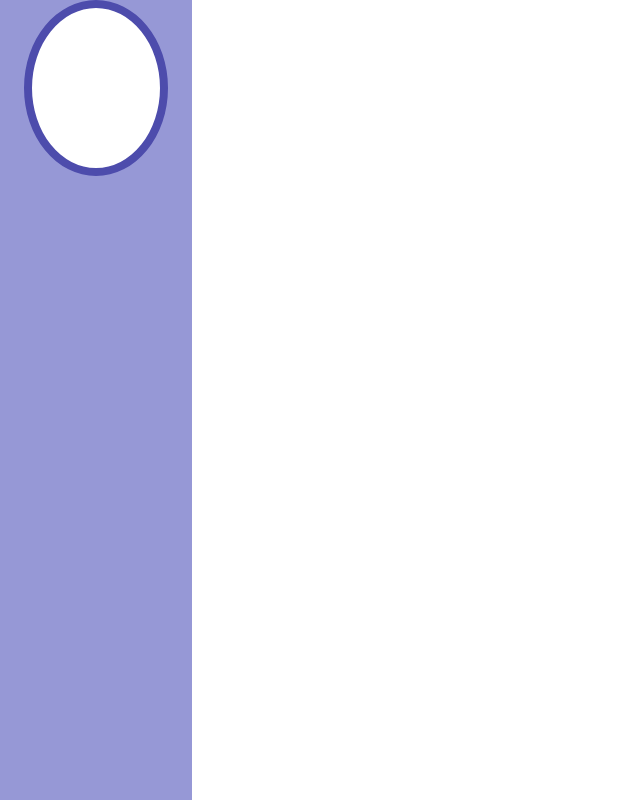
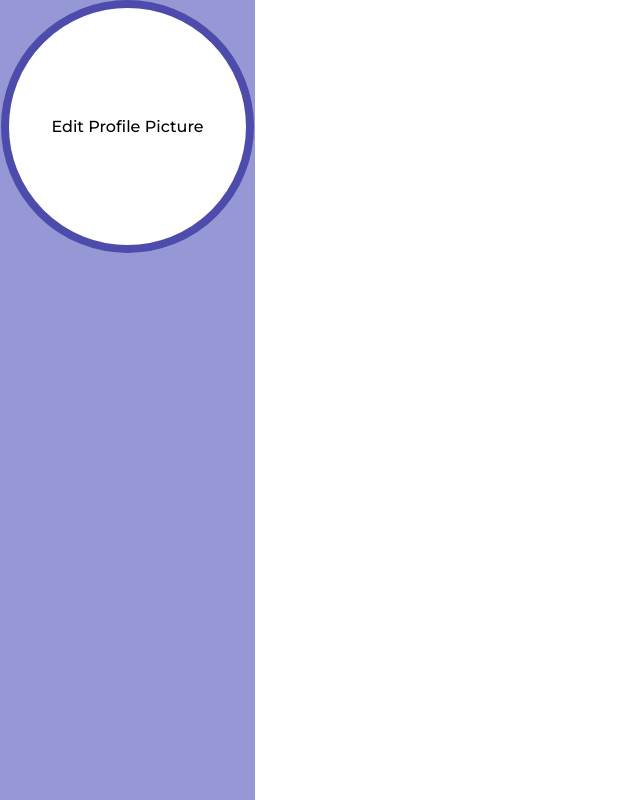
Before and after one commit to ASLGame/ASL-Web, a React (Create React App) app in the folder signy/: page /profile in a window 1280 px wide. Shown: the whole page, without its empty margins (0-640 px from the left). Built offline with nearby package versions, Linux system fonts and the light colour scheme.

Commit message:
Added temp profile picture editing, will need DB update probably

```diff
--- a/signy/src/features/profile/Profile.tsx
+++ b/signy/src/features/profile/Profile.tsx
@@ -1,17 +1,24 @@
 import { useAppDispatch } from "../../app/hooks";
 import styles from "./profile.module.css";
 import { ProfilePicture } from "./components/profilePicture/ProfilePicture";
+import { ChangeEvent, useState } from "react";
 
 export function Profile() {
   const dispatch = useAppDispatch();
+  const [profileImage, setProfileImage] = useState<string>("");
+  const [imageActive, setImageActive] = useState<boolean>(false);
 
   return (
     <section className={styles.container}>
       <div className={styles.left}>
-                <ProfilePicture />
+        <ProfilePicture
+          profileImage={profileImage}
+          setProfileImage={setProfileImage}
+          imageActive={imageActive}
+          setImageActive={setImageActive}
+        />
       </div>
-            <div className={styles.right}>
-            </div>
+      <div className={styles.right}></div>
     </section>
-    )
+  );
 }
--- a/signy/src/features/profile/components/profilePicture/ProfilePicture.tsx
+++ b/signy/src/features/profile/components/profilePicture/ProfilePicture.tsx
@@ -1,5 +1,43 @@
+import { ChangeEvent, useState } from "react";
 import styles from "./profilePicture.module.css";
 
-export function ProfilePicture() {
-  return <div className={styles.profile_circle}></div>;
+interface ProfilePictureProps {
+  profileImage: string;
+  imageActive: boolean;
+  setProfileImage: (values: string) => void;
+  setImageActive: (values: boolean) => void;
 }
+
+export function ProfilePicture(props: ProfilePictureProps) {
+  let { profileImage, imageActive} = props;
+  let editLabel;
+
+  const onImageChange = (e: ChangeEvent<HTMLInputElement>) => {
+    if (e.target.files === null) {
+      return;
+    }
+    props.setProfileImage(URL.createObjectURL(e.target.files[0]));
+    props.setImageActive(true);
+  };
+
+  if (imageActive) {
+    editLabel = (
+      <div className={styles.profile_circle}>
+        <label className={styles.edit_label}>
+        <input onChange={onImageChange} type="file" />
+        <img className={styles.image} src={profileImage} />
+        </label>
+      </div>
+    );
+  } else {
+    editLabel = (
+      <div className={styles.profile_circle}>
+        <label className={styles.edit_label}>Edit Profile Picture
+        <input onChange={onImageChange} type="file" />
+        </label>
+      </div>
+    );
+  }
+
+  return editLabel;
+}
--- a/signy/src/features/profile/components/profilePicture/profilePicture.module.css
+++ b/signy/src/features/profile/components/profilePicture/profilePicture.module.css
@@ -1,8 +1,26 @@
 .profile_circle {
+  display: flex;
+  justify-content: center;
+  align-items: center;
   position: absolute;
-  width: 10%;
-  height: 20%;
+  width: 237px;
+  height: 237px;
   border-radius: 50%;
   background: #ffffff;
   border: 8px solid var(--dark_purple);
 }
+
+.image {
+  margin-top: 4.5px;
+  width: 240px;
+  height: 240px;
+  border-radius: 50%;
+}
+
+.edit_label {
+  cursor: pointer;
+}
+
+input[type="file"] {
+  display: none;
+}
--- a/signy/src/features/profile/profile.module.css
+++ b/signy/src/features/profile/profile.module.css
@@ -9,6 +9,7 @@
     justify-content: center;
     width: 15%;
     height: 100%;
+    min-width: 255px;
     background-color: var(--light_purple);
 }
 
```
Also changed, not shown: 1 other file (tests, documents, lock files or other folders). Lines whose indentation alone changed are shown as unchanged.
